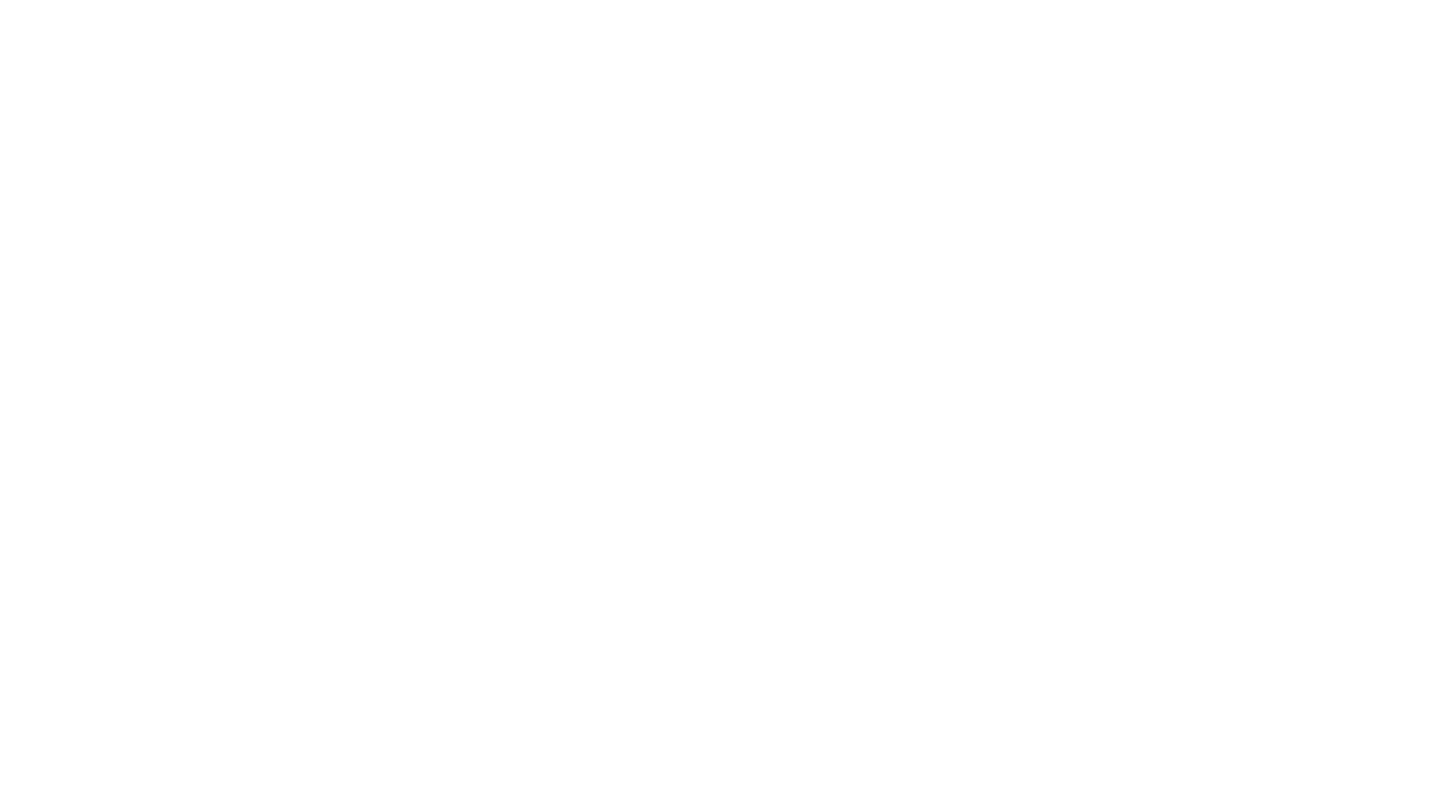
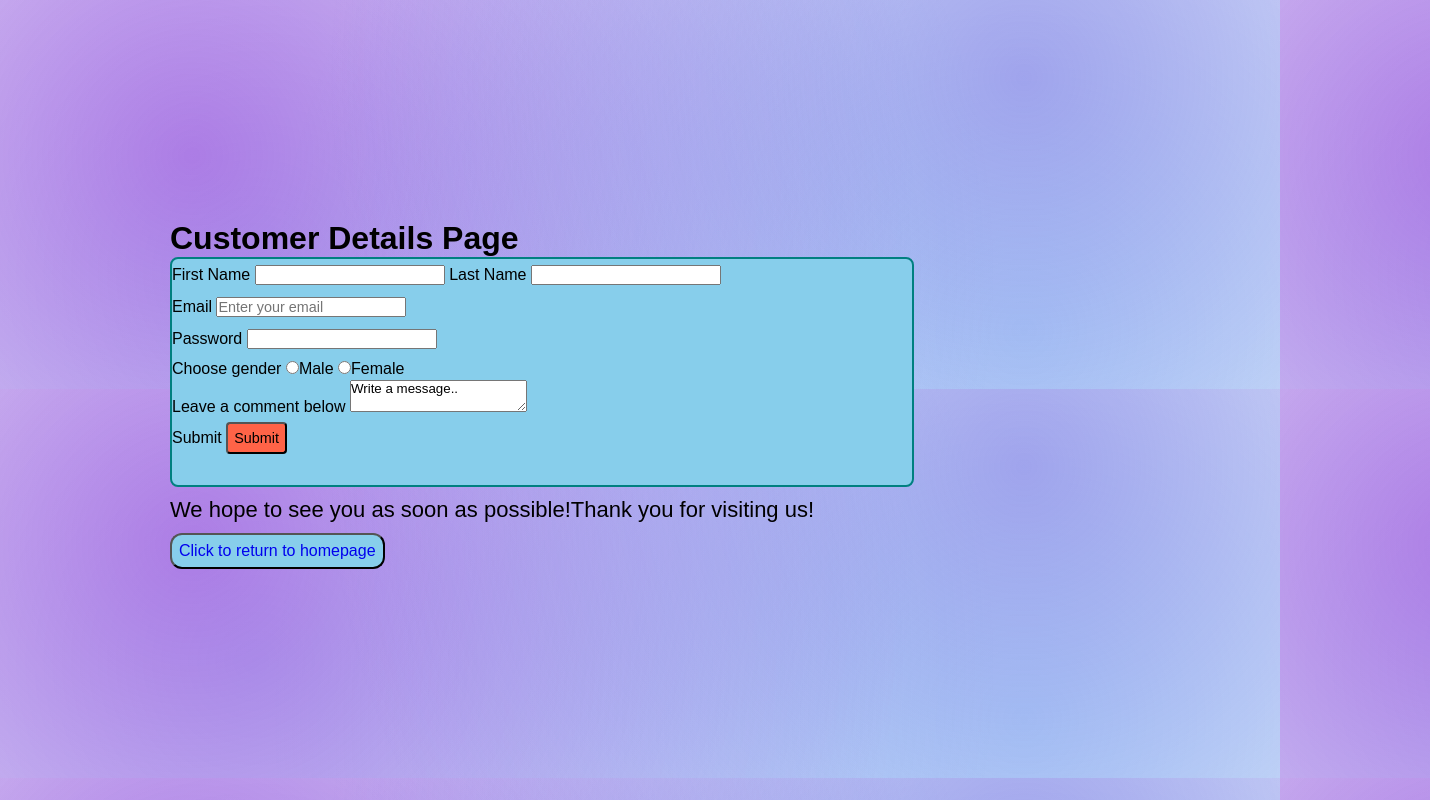
Before and after one commit to wambua7/layouts-challenge, a plain HTML site: page contact.html in a window 1280 px wide. Shown: the whole page, 1430 px wide, since content can reach past the window. Drawn offline with Linux system fonts and the light colour scheme.

Commit message:
add an assets folder and style the contact page

```diff
--- a/contact.html
+++ b/contact.html
@@ -7,6 +7,29 @@
     <link rel="stylesheet" href="style.css">
 </head>
 <body>
-
+    <main class="submit">
+    <h1 class="details">Customer Details Page</h1>
+    <form action="#submit" class="forms">
+        <label for="fname">First Name</label>
+        <input type="text" name="fname" id="fname" required>
+        <label for="lname">Last Name</label>
+        <input type="text" name="lname" id="lname" > <br>
+        <label for="email">Email</label>
+        <input type="email" name="email" placeholder="Enter your email" required> <br>
+        <label for="password">Password</label>
+        <input type="password" required name="password"> <br>
+        <label for="gender">Choose gender</label>
+        <input type="radio" name="gender" id="male">Male
+        <input type="radio" name="gender" id="male">Female <br>
+        <label for="comment">Leave a comment below</label>
+        <textarea name="comment" id="msg">Write a message..</textarea> <br>
+        <label for="submit">Submit</label>
+        <input type="submit" class="sbt" name="submit">
+    </form>
+    <p >We hope to see you as soon as possible!Thank you for visiting us!</p>
+    <button class="btn">
+        <a href="index.html">Click to return to homepage</a>
+    </button>
+    </main>
 </body>
 </html>
--- a/style.css
+++ b/style.css
@@ -3,6 +3,13 @@
     padding: 0;
     box-sizing: border-box;
     font-family: Arial, Helvetica, sans-serif;
+
+}
+body{
+    background-image: radial-gradient(circle at 80% 20%, rgba(111, 89, 220, 0.5) 0%, transparent 65%),
+    radial-gradient(circle at 15% 40%, rgba(145, 28, 209, 0.5) 0%, transparent 65%),
+    radial-gradient(circle at 20% 70%, rgba(44, 129, 234, 0.32) 0%, transparent 70%),
+    radial-gradient(circle at 80% 85%, rgba(56, 189, 248, 0.35) 0%, transparent 70%);
 }
 .container{
     display: grid;
@@ -44,9 +51,15 @@
     padding: 12px;
     border: 2px solid teal;
     border-radius: 10px;
-    height: 100vh;
+    height: 100dvh;
     margin: 20px;
     background-color: skyblue;
+
+}
+.sample img{
+    width: 55%;
+    height: 55%;
+    margin-right: 10px;
 
 }
 .heading{
@@ -60,3 +73,43 @@ p{
     font-size: 22px;
     font-weight: 300;
 }
+.submit{
+    position: relative;
+    top: 200px;
+    left: 150px;
+    padding: 20px;
+
+}
+.forms{
+    background-color: skyblue;
+    width: 60%;
+    height: 230px;
+    margin-bottom: 10px;
+    border: 2px solid teal;
+    border-radius: 8px;
+
+}
+input{
+    margin: 6px 0px;
+    font-size: 0.9em;
+}
+.sbt{
+    background-color: tomato;
+    border-radius: 4px;
+    padding: 6px;
+    cursor: pointer;
+}
+.sbt:hover{
+    background-color: yellowgreen;
+}
+.btn{
+    padding:7px;
+    margin-top: 10px;
+    background-color: skyblue;
+    border-radius: 12px;
+}
+
+a{
+    text-decoration: none;
+    font-size: 1.2em;
+}
```
Also changed, not shown: about.html (+1 -1 lines), team.html (+13 -0 lines), 1 other file.
